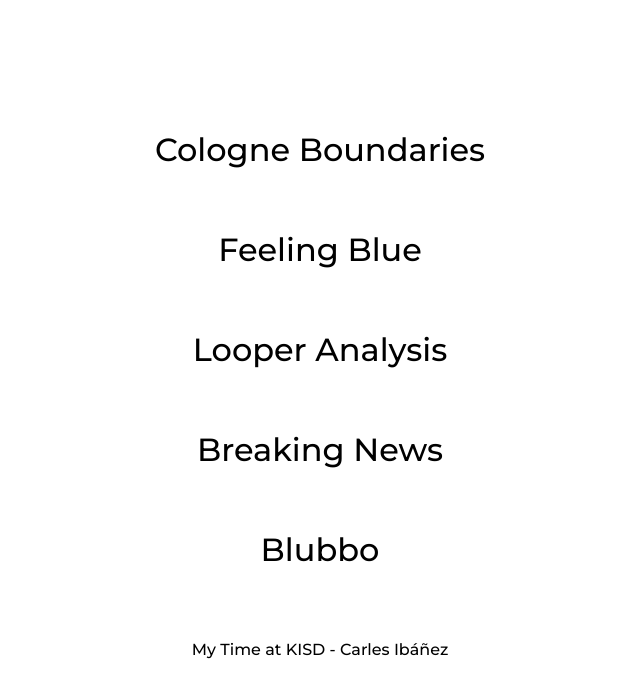
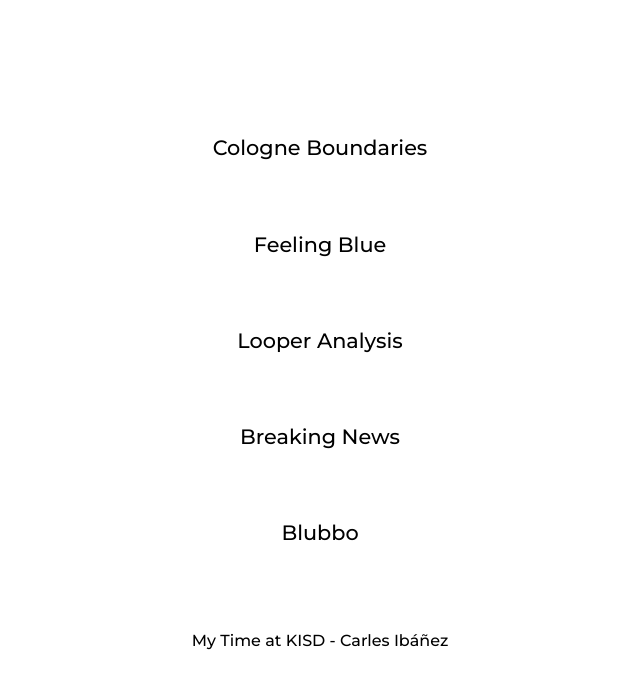
Before and after one commit to lecarles/TimeKISD, a plain HTML site: page index.html in a window 1280 px wide. Shown: the whole page, without its empty margins (320-960 px from the left). Drawn offline with Linux system fonts and the light colour scheme.

Commit message:
Updated Links

```diff
--- a/index.html
+++ b/index.html
@@ -15,27 +15,28 @@
             align-items: center;
             line-height: 2;
             justify-items: center;
-            text-align: right;
+            text-align: left;
             font-family: Montserrat;
         }
 
         a {
             text-decoration: none;
-            font-size: 2em;
+            font-size: 1.3em;
             font-family: Montserrat, sans-serif;
             font-weight: 500;
             color: black;
         }
 
+
     </style>
 </head>
 
 <body>
-    <a href="#">Cologne Boundaries</a>
-    <a href="#">Feeling Blue</a>
-    <a href="#">Looper Analysis</a>
+    <a href="https://lecarles.github.io/boundaries/">Cologne Boundaries</a>
+    <a href="https://www.behance.net/gallery/73935765/Feeling-Blue">Feeling Blue</a>
+    <a href="https://drive.google.com/file/d/1mMvvL38UNTnCPiISEMxUNN1C9Ikh8bGx/view?usp=sharing">Looper Analysis</a>
     <a href="#">Breaking News</a>
-    <a href="#">Blubbo</a>
+    <a href="https://spaces.kisd.de/people/carles/portfolio/interactive-app-what-i-always-wanted-to-build/">Blubbo</a>
     <p>My Time at KISD - Carles Ibáñez</p>
 </body>
 
```
